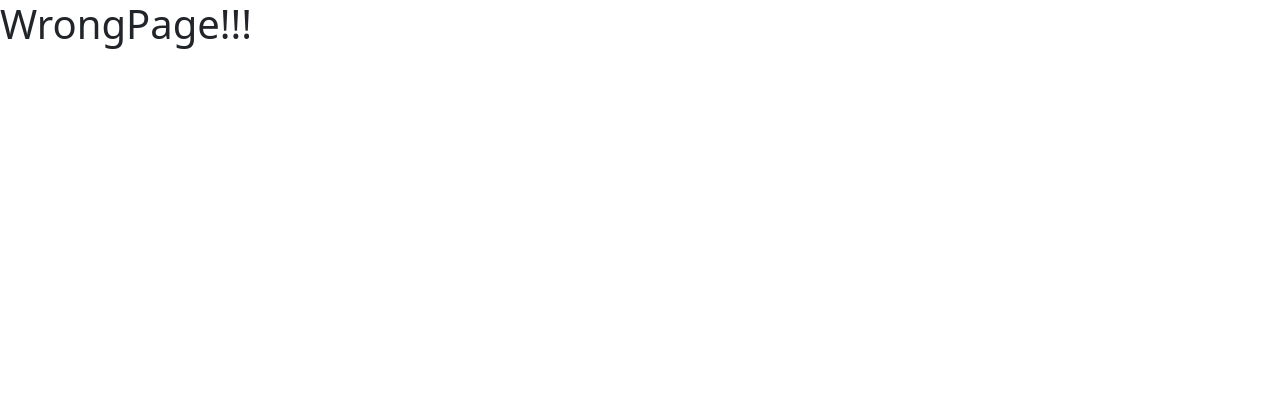
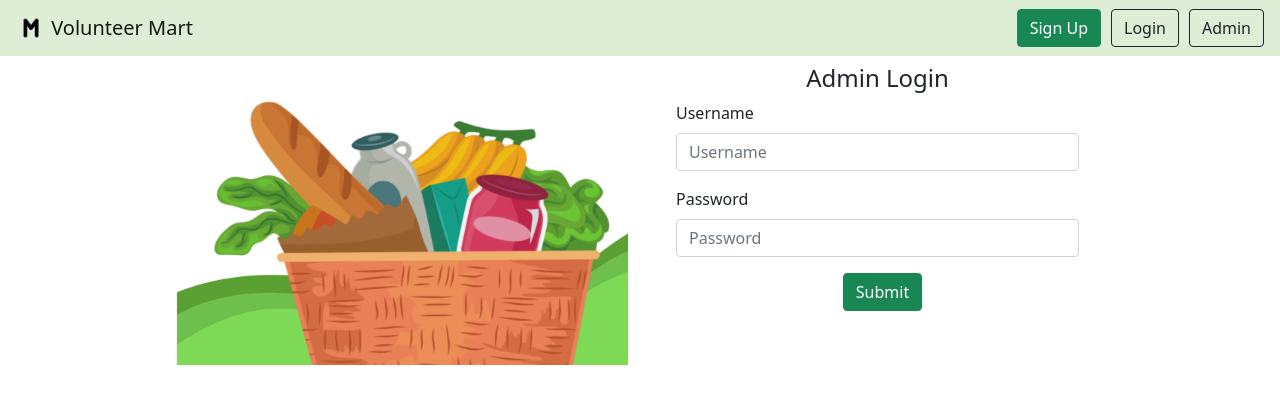
Before and after one commit to smanraj54/Dal_Web_Group10, a React (Create React App) app: page /admin/login in a window 1280 px wide. Shown: the top 404 px of the page. Built offline with nearby package versions, Linux system fonts and the light colour scheme.

Commit message:
admin pade added

```diff
--- a/src/App.js
+++ b/src/App.js
@@ -10,6 +10,7 @@ import HomePageCatalogue from './HomePage/HomePageCatalogue';
 import Homepage from "./UserManagement/pages/Homepage";
 import UserHomepage from "./UserManagement/pages/UserHomepage";
 import Login from "./UserManagement/pages/Login";
+import AdminLogin from "./UserManagement/pages/AdminLogin";
 import SignUp from "./UserManagement/pages/SignUp";
 import ForgotPassword from "./UserManagement/pages/ForgotPassword";
 import Question from "./UserManagement/pages/Question";
@@ -44,6 +45,9 @@ function App() {
       </Route>
       <Route exact path="/login">
         <Login />
+      </Route>
+      <Route exact path="/admin/login">
+        <AdminLogin />
       </Route>
       <Route exact path="/signUp">
         <SignUp />
--- a/src/UserManagement/components/Header.js
+++ b/src/UserManagement/components/Header.js
@@ -1,11 +1,9 @@
 // Author : Pathik Kumar Patel
 
 import { withRouter } from "react-router";
-import {Navbar, Nav, NavDropdown, Form, FormControl, Button, ButtonGroup, ButtonToolbar} from 'react-bootstrap';
+import {Navbar, Nav, Button, ButtonToolbar} from 'react-bootstrap';
 import Logo from '../../logo.png';
 import "../css/Header.css";
-
-
 
 const Header = (props) => {
     const loginHandler = (event) => {
@@ -18,6 +16,12 @@ const Header = (props) => {
           props.history.push({
             pathname: "/signup"
           });
+      }
+
+      const adminLoginHandler = (event) => {
+        props.history.push({
+          pathname: "/admin/login"
+        });
       }
 
         return (
@@ -41,8 +45,9 @@ const Header = (props) => {
             </Nav>
           </Navbar.Collapse>
           <ButtonToolbar>
+            <Button variant="success" onClick={signUpHandler}>Sign Up</Button>{' '}
             <Button className = "btn" variant="outline-dark" onClick={loginHandler}>Login</Button>{' '}
-            <Button variant="success" onClick={signUpHandler}>Sign Up</Button>{' '}
+            <Button className = "btn" variant="outline-dark" onClick={adminLoginHandler}>Admin</Button>{' '}
           </ButtonToolbar>
           </Navbar>
         );
--- a/src/UserManagement/pages/Login.js
+++ b/src/UserManagement/pages/AdminLogin.js
@@ -1,83 +1,63 @@
-// Author : Pathik Kumar Patel
-// Description: The login page.
-
 import axios from "axios";
 import { useState } from "react";
 import { withRouter } from "react-router";
 import Grocery from "../grocery.png";
+import { NavLink } from "react-router-dom";
 import Header from "../components/Header";
-import { NavLink } from "react-router-dom";
-import Footer from "../components/Footer";
 
-const Login = (props) => {
-  const [email, setEmail] = useState("");
+const AdminLogin = (props) => {
+  const [username, setUsername] = useState("");
   const [password, setPassword] = useState("");
   const [error, setError] = useState("");
 
   axios.defaults.withCredentials = true;
 
   const formData = {
-    email: email,
+    username: username,
     password: password,
   };
 
-  const emailHandler = (event) => {
-    setEmail(event.target.value);
+  const usernameHandler = (event) => {
+    setUsername(event.target.value);
     console.log(event.target.value);
   };
 
   const passwordHandler = (event) => {
     setPassword(event.target.value);
+    //console.log(event.target.value)
   };
-
-  // validating the user email and password.
 
   function loginValidation(event) {
     event.preventDefault();
-
-    // email validation.
-
-    if (email.trim() === "") {
-      setError("Please Enter E-mail.");
-    } else if (
-      !/^[a-zA-z0-9]+[_]*[a-zA-Z0-9]+\@[a-zA-Z0-9]+\.[a-zA-Z]+$/.test(email)
-    ) {
-      setError("Enter Valid Email");
-    }
-
-    // passowrd validation.
-
-    else if (password.trim().length < 8) {
-      setError("Password should be of min 8 characters.");
+    if (username.trim() === "") {
+      setError("Please Enter Username.");
+    } else if (password.trim().length < 1) {
+      setError("Enter password");
     } else if (/[^A-Za-z0-9!"#$%&'()*+,-./:;<=>?@[\]^_`{|}~]/.test(password)) {
       setError(
         "Password should only contain alpha-numeric and special characters."
       );
-    }
-
-    // authenticating the user, and routing to next page if authenticated.
-    else {
-      const url = "https://group10projectbackend.herokuapp.com/api/users/login";
+    } else {
+      const url = "https://group10projectbackend.herokuapp.com/api/admin/login";
       console.log("entered in else");
       console.log(formData);
       axios.post(url, formData).then((response) => {
         console.log("the response is: " + response);
 
         if (response.status === 200) {
-          localStorage.setItem("email", email);
+          localStorage.setItem("admin", username);
           props.history.push({
             pathname: "/",
           });
         } else if (response.status === 500) {
           setError("server error, try again later");
         }
+
         else if (response.status === 204) {
           console.log(response.data.success);
-          setError("email and password do not match");
+          setError("username and password do not match");
         }
       });
-      setEmail('');
-      setPassword('');
     }
   }
 
@@ -96,16 +76,16 @@ const Login = (props) => {
             <form onSubmit={loginValidation}>
               <div className="container">
                 <div className="text-center">
-                  <h4>Login</h4>
+                  <h4>Admin Login</h4>
                 </div>
                 <div className="form-group">
-                  <label>Email</label>
+                  <label>Username</label>
                   <input
                     type="text"
                     className="form-control"
-                    name="email"
-                    placeholder="Email"
-                    onChange={emailHandler}
+                    name="username"
+                    placeholder="Username"
+                    onChange={usernameHandler}
                   />
                 </div>
                 <div className="form-group">
@@ -119,17 +99,8 @@ const Login = (props) => {
                   />
                 </div>
                 <div className="text-center">
-                  <NavLink
-                    className="navbar-item"
-                    activeClassName="is-active"
-                    to="/resetPassword"
-                  >
-                    Forgot Password ?
-                  </NavLink>
-                </div>
-                <div className="text-center">
                   <h6 style={{ color: "blue" }}>{error}</h6>
-                  <button type="submit" className="btn btn-primary">
+                  <button type="submit" className="btn btn-success">
                     Submit
                   </button>
                   <h1></h1>
@@ -143,4 +114,4 @@ const Login = (props) => {
   );
 };
 
-export default withRouter(Login);
+export default withRouter(AdminLogin);
--- a/src/UserManagement/pages/SignUp.js
+++ b/src/UserManagement/pages/SignUp.js
@@ -180,7 +180,7 @@ const SignUp = (props) => {
                 </div>
                 <div className="text-center">
                   <h6 style={{ color: "blue" }}>{error}</h6>
-                  <button type="submit" className="btn btn-primary">
+                  <button type="submit" className="btn btn-success">
                     Submit
                   </button>
                   <h1></h1>
```
